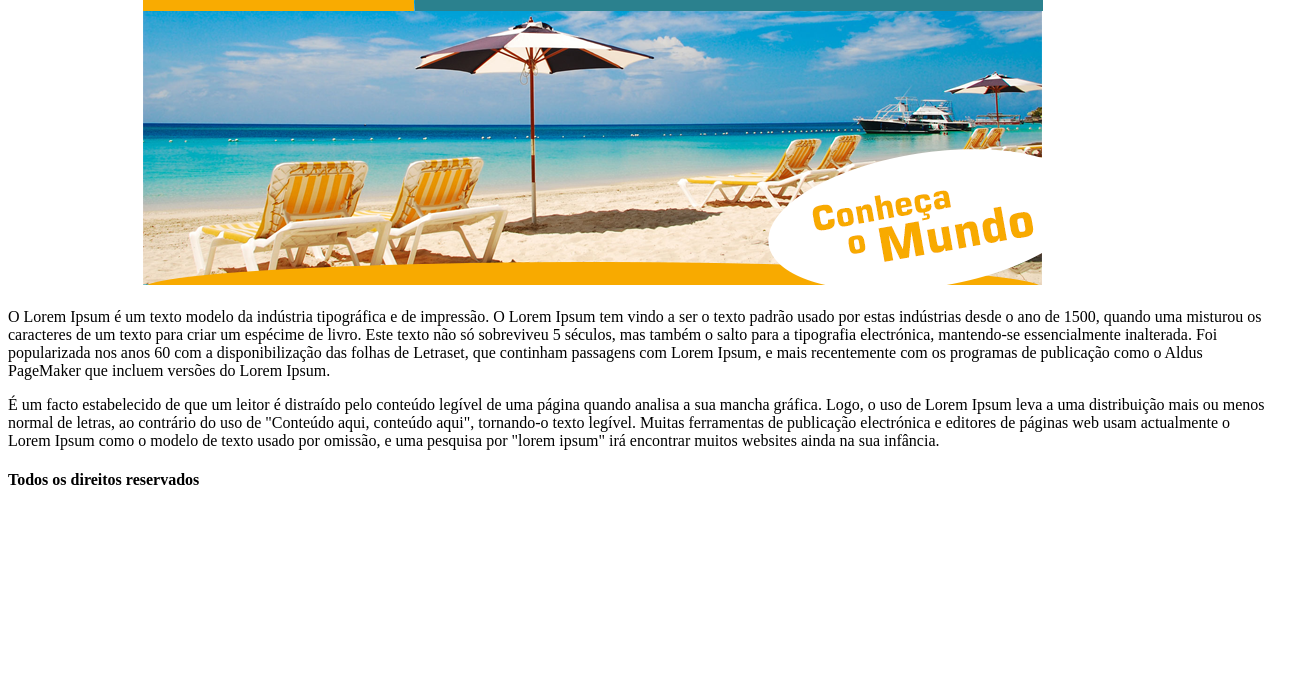
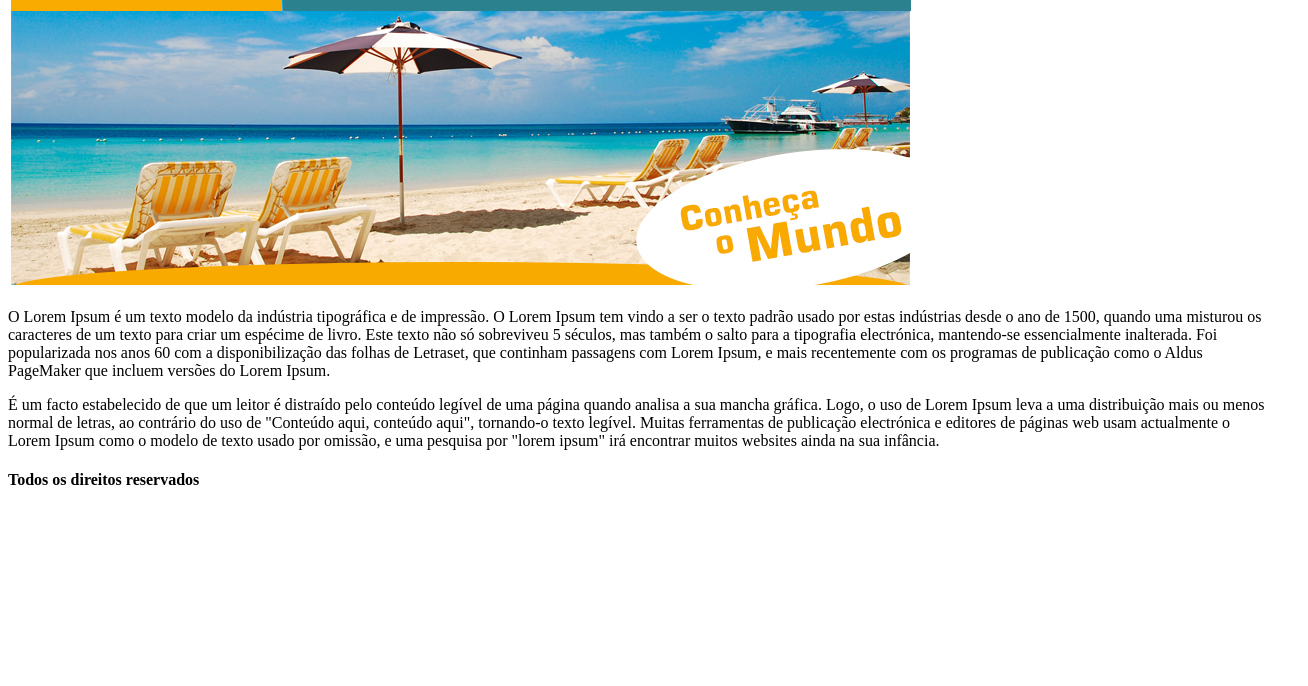
Before and after one commit to Y4NG0D/Projeto-Programacao-Web, a plain HTML site: page pro/index.html in a window 1280 px wide. Shown: the part 114-800 px from the top of the page, 1308 px wide, since content can reach past the window. Drawn offline with Linux system fonts and the light colour scheme.

Commit message:
Update index.html

```diff
--- a/pro/index.html
+++ b/pro/index.html
@@ -8,7 +8,7 @@
 </head>
 
 <body>
-    <table border="0" width="1000" align="center">
+    <table border="0" width="1300" align="center">
         <tr>
             <td>
                 <img src="imagens/logo.png" alt="Logo da JM Viagens">
```
